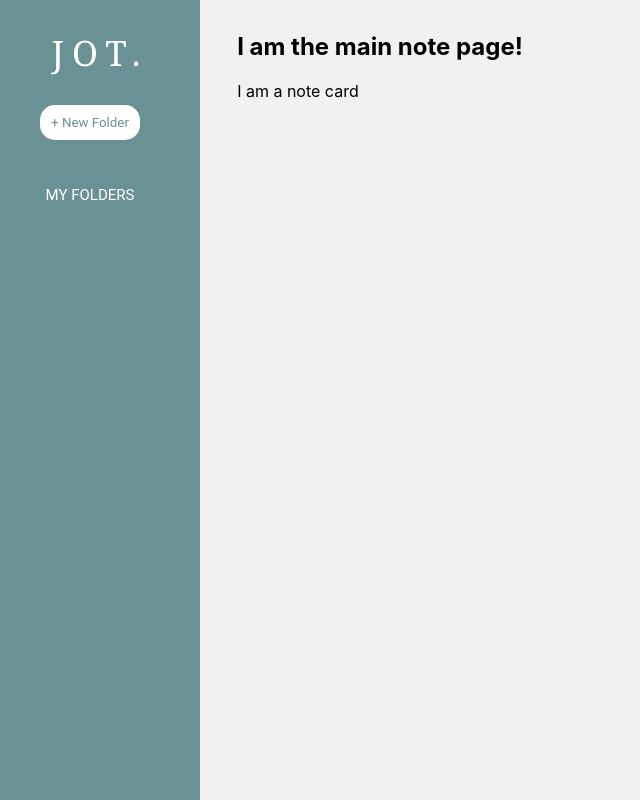
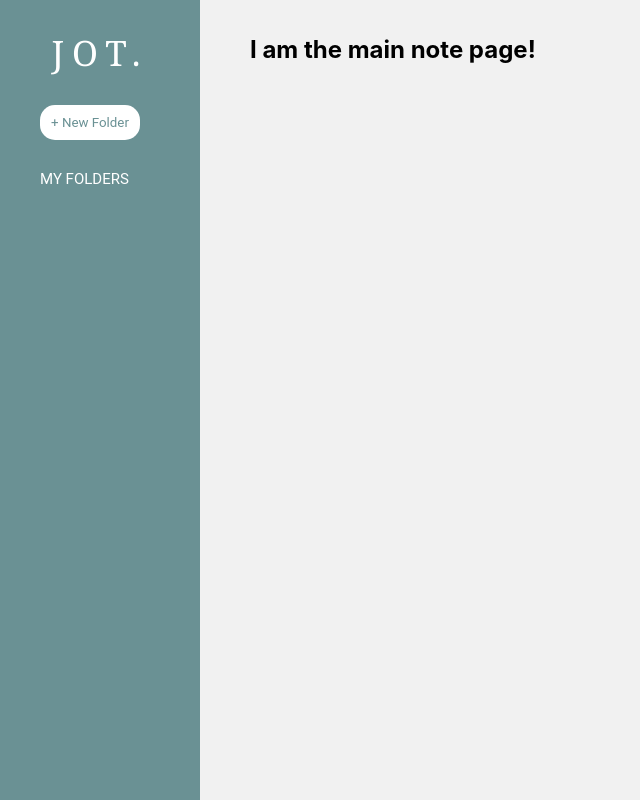
Before and after one commit to robinsonk/jot, a React (Create React App) app: page /mainpage in a window 1280 px wide. Shown: the whole page, without its empty margins (0-640 px from the left). Built offline with nearby package versions, Linux system fonts and the light colour scheme.

Commit message:
added note cards. Need to fix keyboard functionality on add forms

```diff
--- a/package.json
+++ b/package.json
@@ -6,9 +6,11 @@
     "@fortawesome/fontawesome-svg-core": "^1.2.15",
     "@fortawesome/free-solid-svg-icons": "^5.7.2",
     "@fortawesome/react-fontawesome": "^0.1.4",
+    "moment": "^2.24.0",
     "react": "^16.8.3",
     "react-burger-menu": "^2.6.5",
     "react-dom": "^16.8.3",
+    "react-moment": "^0.8.4",
     "react-router-dom": "^4.3.1",
     "react-scripts": "2.1.5"
   },
--- a/src/Components/AddFolder/AddFolder.css
+++ b/src/Components/AddFolder/AddFolder.css
@@ -63,6 +63,15 @@ form {
     border-radius: 25px;
     color: white;
     background-color: #6A9194;
+    text-decoration: none;
+}
+
+a {
+    text-decoration: none;
+}
+
+.submit-folder:visited {
+    text-decoration: none;
 }
 
 .submit-folder:hover {
--- a/src/Components/AddNote/AddNote.js
+++ b/src/Components/AddNote/AddNote.js
@@ -12,6 +12,7 @@ class AddNote extends Component {
             noteName: '',
             content: '',
             folderId: '',
+            folderName: '',
         }
     }
 
@@ -34,7 +35,9 @@ class AddNote extends Component {
         for (let i = 0; i < this.context.folders.length; i++) {
             if (folderName === this.context.folders[i].name) {
                 const selectedFolderId = this.context.folders[i].id;
-                this.setState({folderId: selectedFolderId})
+                const selectedFolderName = this.context.folders[i].name;
+                this.setState({folderId: selectedFolderId, folderName: selectedFolderName})
+
             }
         }
     }
@@ -46,6 +49,7 @@ class AddNote extends Component {
             name: this.state.noteName,
             id: Math.floor(Math.random() * 1000000),
             folderId: this.state.folderId,
+            folderName: this.state.folderName,
             content: this.state.content,
             date: new Date(),
         }
--- a/src/Components/MainPage/MainPage.css
+++ b/src/Components/MainPage/MainPage.css
@@ -1,21 +1,22 @@
 .main-page {
     display: inline-block;
     position: absolute;
-    margin-left: 380px;
-    top: 7%;
-    transform: translate(-50%, -50%);
+    margin-left: 250px;
+    margin-top: 15px;
+    /* top: 7%; */
+    /* transform: translate(-50%, -50%); */
     background-color: #F1F1F1;
     background-size: cover;
-    overflow: auto;
+    /* overflow: auto;
     width: auto;
-    height: auto;
+    height: auto; */
 }
 
 @media screen and (max-width: 768px) {
     .main-page {
         display: block;
-        margin-left: 200px;
-        margin-top: 50px;
+        margin-left: 50px;
+        margin-top: 80px;
         margin-right: auto;
     }
 }
--- a/src/Components/NoteCard/NoteCard.css
+++ b/src/Components/NoteCard/NoteCard.css
@@ -0,0 +1,46 @@
+.note-container {
+    padding-top: 45px;
+    display: flex;
+    flex-direction: row;
+    flex-wrap: wrap;
+    width: 80%
+}
+
+.note-card {
+    position: relative;
+    box-sizing: border-box;
+    margin-right: 35px;
+    margin-bottom: 40px;
+    width: 270px;
+    height: 300px;
+    background-color: white;
+    padding: 15px;
+    box-shadow: 1px 1px 3px 4px #8888880c;
+}
+
+.note-container h4 {
+    color: #6A9194;
+    margin-top: 0px;
+}
+
+.note-container h3 {
+    color: rgb(116, 73, 33);
+    margin-top: -10px;
+    font-family: 'Roboto', sans-serif;
+    font-size: 25px;
+}
+
+.note-container p {
+    color: #6A9194;
+}
+
+.date {
+    margin-top: 110px;
+    position: absolute;
+    bottom: 0;
+    left: 5%;
+}
+
+.content {
+    margin-top: 30px;
+}
--- a/src/Components/NoteCard/NoteCard.js
+++ b/src/Components/NoteCard/NoteCard.js
@@ -1,12 +1,36 @@
-import React, { Component } from 'react'
+import React, { Component, Fragment} from 'react'
+import AppContext from '../../AppContext';
+import './NoteCard.css'
+import Moment from 'react-moment';
+import { Link } from 'react-router-dom'
 
 class NoteCard extends Component {
 
+    static contextType = AppContext
+
     render() {
         return (
-            <div className="note-card">
-                I am a note card
-            </div>
+            <AppContext.Consumer>
+            {(context) => (
+                <div className='note-container'>
+                    {this.context.noteCards.map(note => {
+                        return (
+                        <div className="note-card" key={note.id}>
+                        <Link to={`folder/${note.folderId}`}>
+                            <h4>{note.folderName}</h4>
+                        </Link>
+                        <Link to={`notes/${note.id}`}>
+                            <h3>{note.name}</h3>
+                        </Link>
+                            <p className="content">{note.content}</p>
+                            <p className="date"> <Moment format="Do MMM YYYY">{note.date}</Moment></p>
+                        </div>
+                        )
+                    }
+                    )}
+                </div>
+            )}
+            </AppContext.Consumer>
         )
     }
 }
--- a/src/Components/Sidebar/Sidebar.css
+++ b/src/Components/Sidebar/Sidebar.css
@@ -34,8 +34,7 @@
     font-size: 15px;
     margin-bottom: 30px;
     margin-top: 30px;
-    text-align: center;
-    margin-left: -100px;
+    text-align: left;
 }
 
 .home-link {
@@ -68,6 +67,7 @@
     margin-left: 0px;
     list-style: none;
     width: 100%;
+    margin-top: 0px;
 }
 
 .folder-list-item {
--- a/src/Components/Sidebar/Sidebar.js
+++ b/src/Components/Sidebar/Sidebar.js
@@ -25,8 +25,8 @@ class Sidebar extends Component {
                             </button>
                         </Link>
                         <div className="folder-list">
+                        <p className="folder-nav-header"> MY FOLDERS </p>
                             <ul className="folder-list-ul">
-                                <p className="folder-nav-header"> MY FOLDERS </p>
                                 {this.context.folders.map(folder =>
                                 <NavLink to={`/folder/${folder.id}`}
                                     className="folder-list-item"
```
Also changed, not shown: 1 other file (tests, documents, lock files or other folders).
